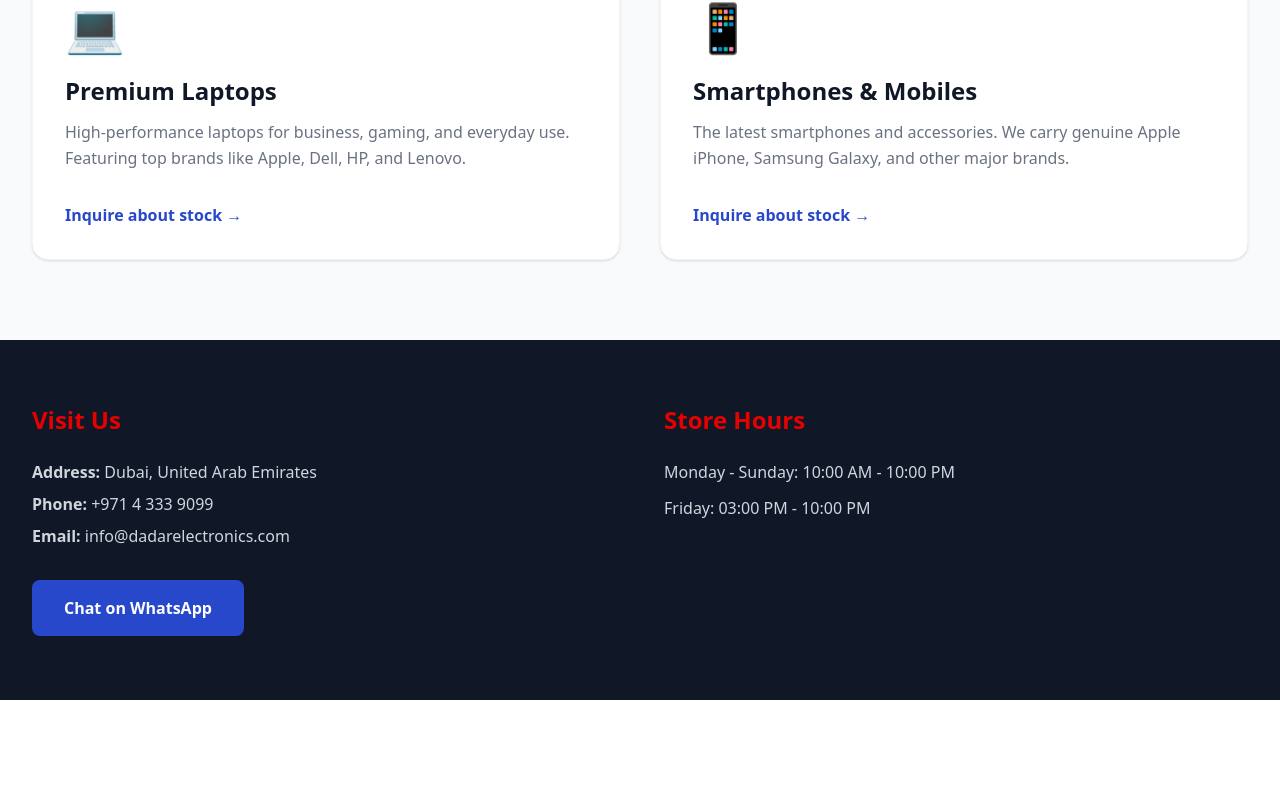
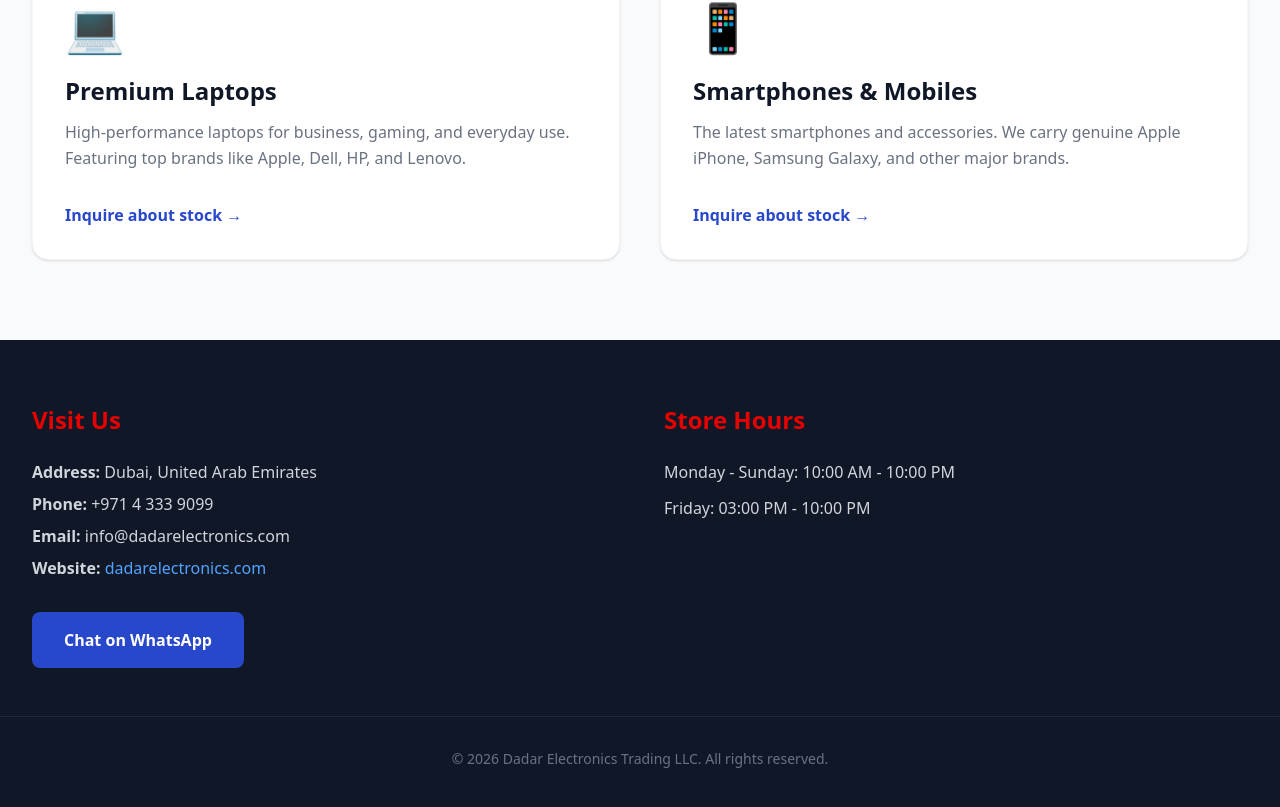
Before and after one commit to ahamasmiyodha4-spec/dadar_electronics, a Next.js app: page /dadar_electronics/ in a window 1280 px wide. Shown: the part 1236-2043 px from the top of the page. Before the commit the page ends 1936 px from the top, so only its background shows below. Built offline with nearby package versions, Linux system fonts and the light colour scheme.

Commit message:
feat: render dynamic website connection parameters in footer

```diff
--- a/src/app/page.tsx
+++ b/src/app/page.tsx
@@ -17,7 +17,7 @@ interface StoreInfo {
   phone: string;
   email: string;
   whatsapp: string;
-  website: string;
+  website: string; // Synced with inventory.json
 }
 
 interface InventoryData {
@@ -31,7 +31,6 @@ export default function Home() {
   const [isMobileMenuOpen, setIsMobileMenuOpen] = useState(false);
   const [isLoaded, setIsLoaded] = useState(false);
 
-  // Trigger load animation once component mounts
   useEffect(() => {
     setIsLoaded(true);
   }, []);
@@ -45,7 +44,6 @@ export default function Home() {
 
           {/* LOGO & BRAND NAME AREA */}
           <div className="flex items-center gap-3 sm:gap-4 cursor-pointer group" onClick={() => window.scrollTo({top: 0, behavior: 'smooth'})}>
-            {/* Logo Image */}
             <Image
               src={logo}
               alt="Dadar Electronics Logo"
@@ -55,7 +53,6 @@ export default function Home() {
               priority
             />
 
-            {/* Animated Brand Text */}
             <div className={`flex flex-col justify-center transition-all duration-1000 ease-out transform ${isLoaded ? 'opacity-100 translate-x-0' : 'opacity-0 -translate-x-6'}`}>
               <span className="text-sm sm:text-lg md:text-2xl font-extrabold text-transparent bg-clip-text bg-gradient-to-r from-[#2848CC] to-[#1a2d80] tracking-tight leading-none mb-0.5 md:mb-1">
                 Dadar Electronics
@@ -178,14 +175,18 @@ export default function Home() {
         </div>
       </section>
 
-      {/* FOOTER */}
+      {/* CONTACT & FOOTER */}
       <footer id="contact" className="bg-gray-900 text-white py-16">
         <div className="max-w-7xl mx-auto px-4 sm:px-6 lg:px-8 grid grid-cols-1 md:grid-cols-2 gap-10 md:gap-12">
+
           <div>
             <h3 className="text-2xl font-bold mb-6 text-[#E60000]">Visit Us</h3>
             <p className="mb-2 text-gray-300"><strong>Address:</strong> {typedData.storeInfo.address}</p>
             <p className="mb-2 text-gray-300"><strong>Phone:</strong> {typedData.storeInfo.phone}</p>
-            <p className="mb-8 text-gray-300"><strong>Email:</strong> {typedData.storeInfo.email}</p>
+            <p className="mb-2 text-gray-300"><strong>Email:</strong> {typedData.storeInfo.email}</p>
+            {/* LINK DISPLAY ADDED HERE */}
+            <p className="mb-8 text-gray-300"><strong>Website:</strong> <a href={typedData.storeInfo.website} target="_blank" rel="noopener noreferrer" className="text-blue-400 hover:underline transition-all">{typedData.storeInfo.website.replace('https://www.', '')}</a></p>
+
             <a
               href={`https://wa.me/${typedData.storeInfo.whatsapp}`}
               className="inline-block bg-[#2848CC] text-white px-8 py-4 rounded-lg font-bold hover:bg-blue-700 transition w-full md:w-auto text-center"
@@ -193,6 +194,7 @@ export default function Home() {
               Chat on WhatsApp
             </a>
           </div>
+
           <div>
             <h3 className="text-2xl font-bold mb-6 text-[#E60000]">Store Hours</h3>
             <ul className="space-y-3 text-gray-300">
@@ -200,8 +202,13 @@ export default function Home() {
               <li>Friday: 03:00 PM - 10:00 PM</li>
             </ul>
           </div>
+
+        </div>
+        <div className="max-w-7xl mx-auto px-4 sm:px-6 lg:px-8 mt-12 pt-8 border-t border-gray-800 text-center text-gray-500 text-sm">
+          © {new Date().getFullYear()} Dadar Electronics Trading LLC. All rights reserved.
         </div>
       </footer>
+
     </div>
   );
 }
```
